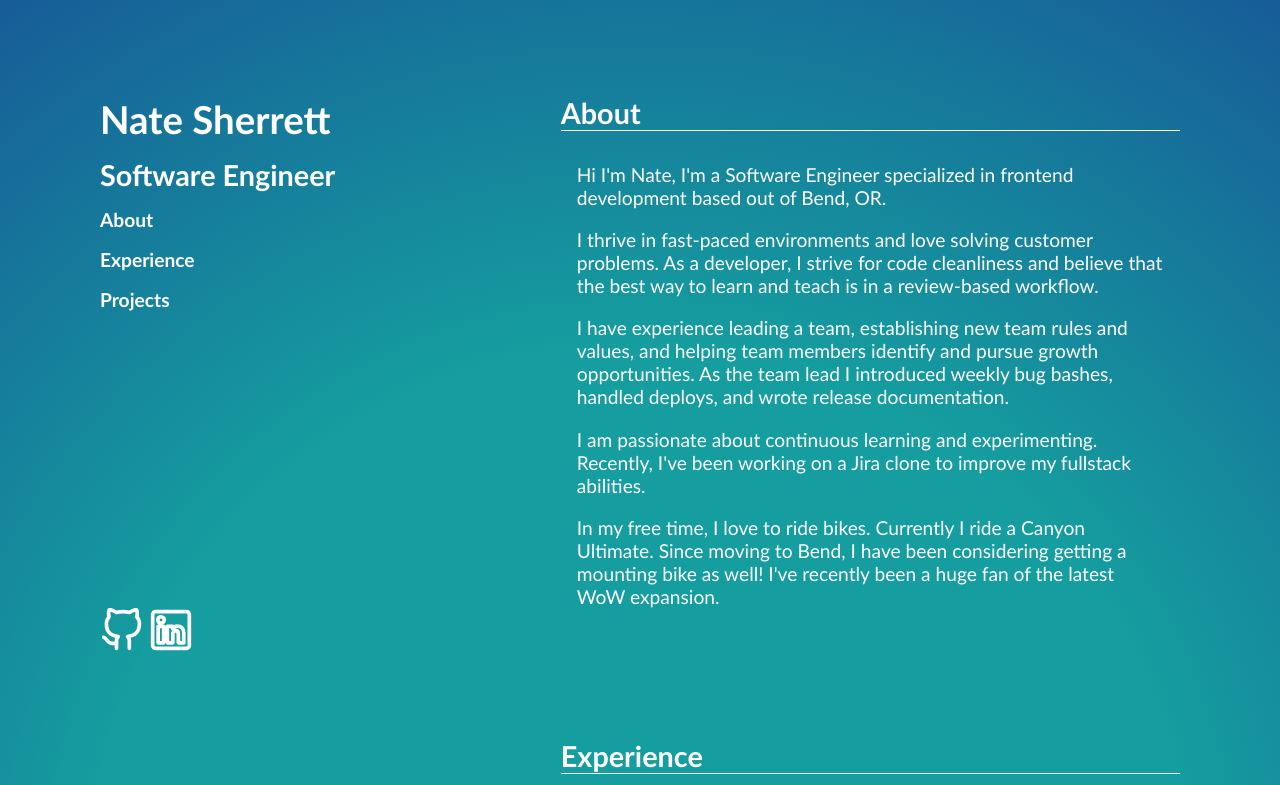
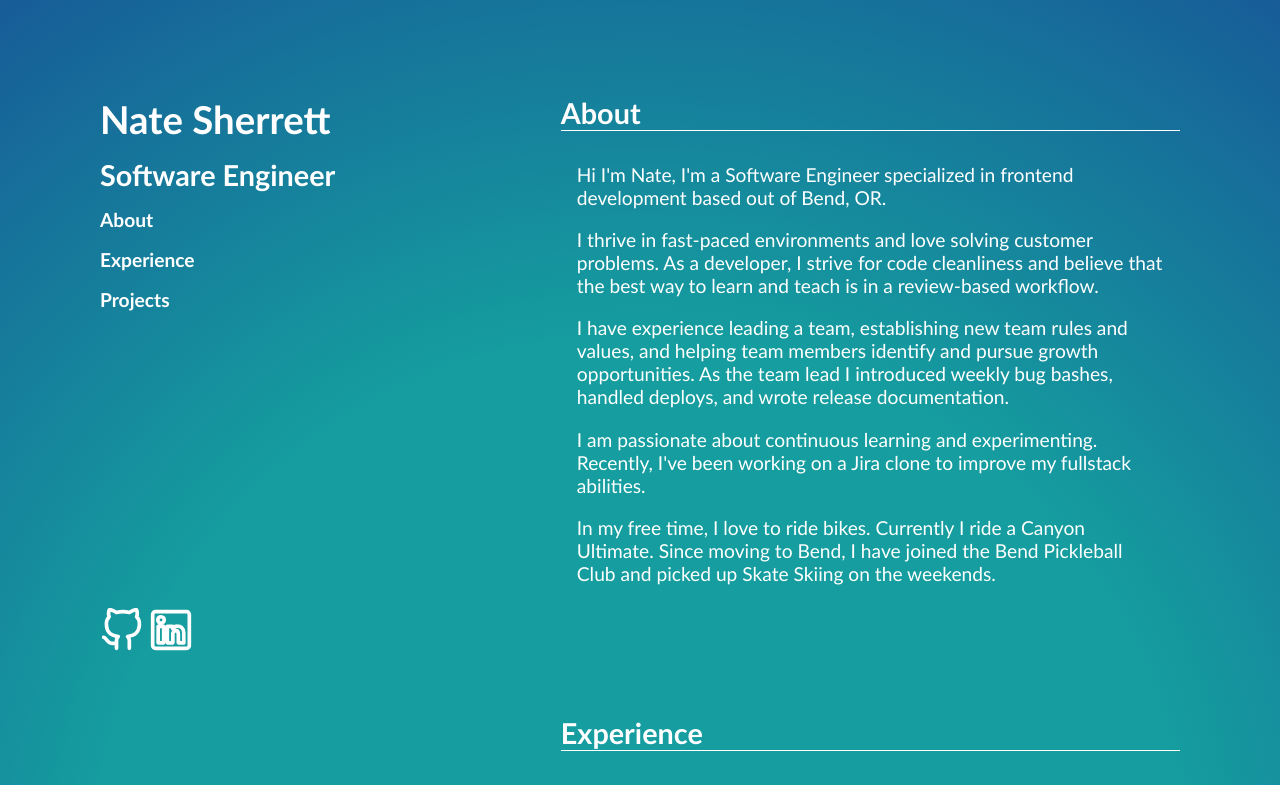
Before and after one commit to sherretten/website, a SvelteKit app: page / in a window 1280 px wide. Shown: the top 785 px of the page. Built offline with nearby package versions, Linux system fonts and the light colour scheme.

Commit message:
update about

```diff
--- a/src/routes/+page.svelte
+++ b/src/routes/+page.svelte
@@ -68,8 +68,7 @@
 
         <p>
 					In my free time, I love to ride bikes. Currently I ride a Canyon Ultimate.
-					Since moving to Bend, I have been considering getting a mounting bike as well!
-					I've recently been a huge fan of the latest WoW expansion.
+					Since moving to Bend, I have joined the Bend Pickleball Club and picked up Skate Skiing on the weekends.
         </p>
 				</div>
       </section>
```
